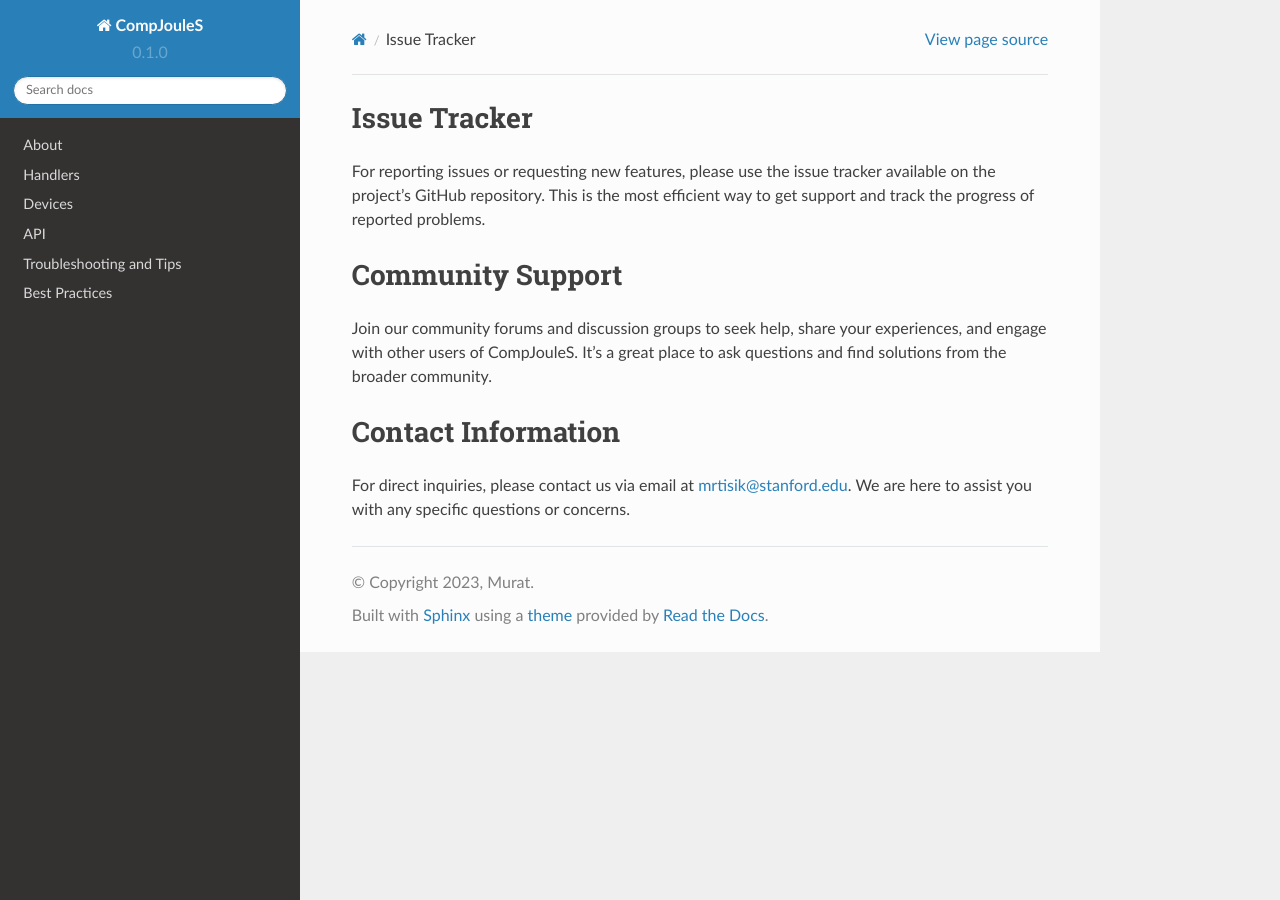
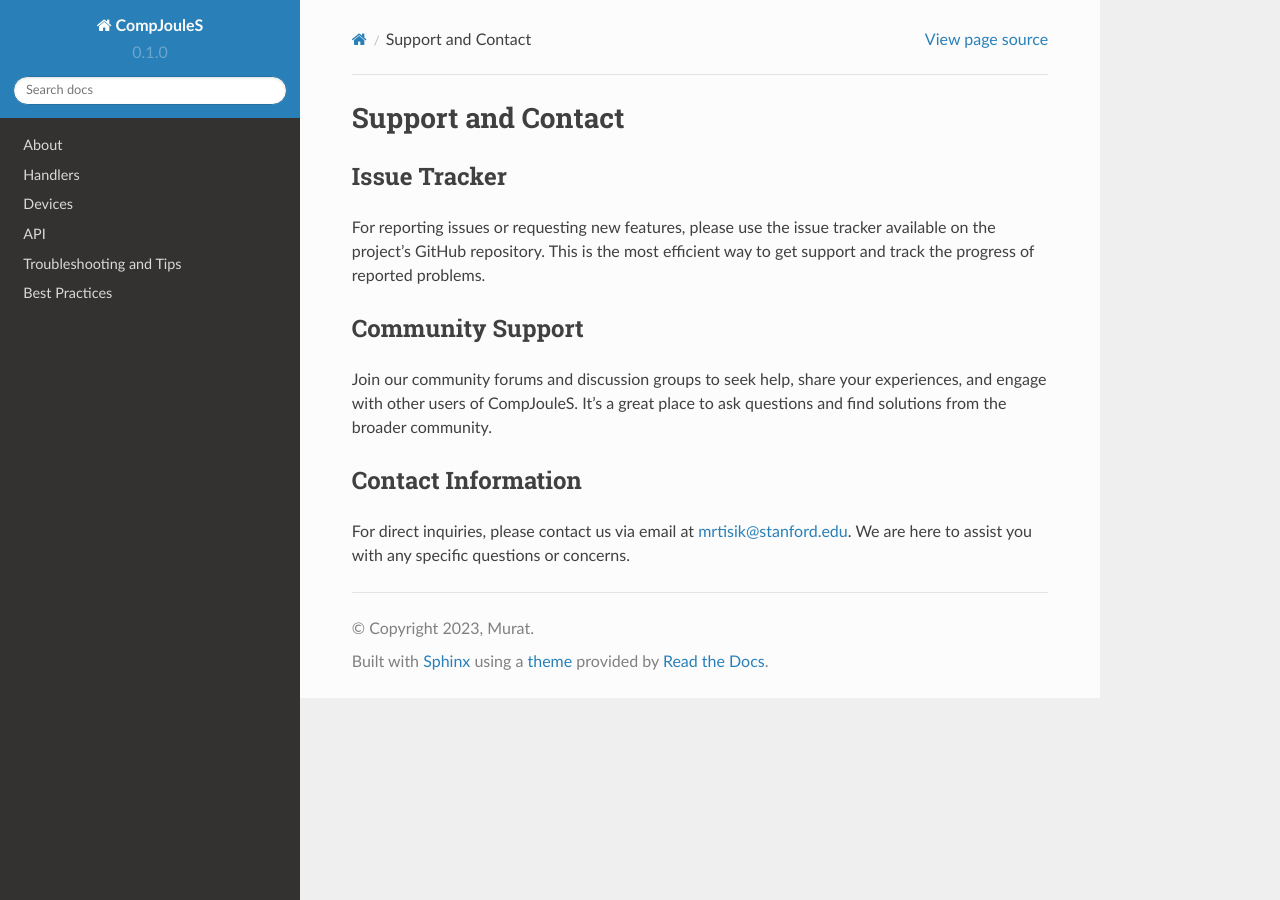
Before and after one commit to Muratcanisik4/CompJouleS, a Sphinx documentation site: the page built from docs/source/support-and-contact.rst, in a window 1280 px wide. Built offline with Sphinx 7.4.7 and the Read the Docs theme 2.0.0, drawn with Linux system fonts in a browser that asks for light colours; pages that are not in the unit, such as notebooks, are missing from menus.

Commit message:
Update support-and-contact.rst

```diff
--- a/docs/source/support-and-contact.rst
+++ b/docs/source/support-and-contact.rst
@@ -1,3 +1,5 @@
+Support and Contact
+********
 .. _issue-tracker:
 
 Issue Tracker
```
